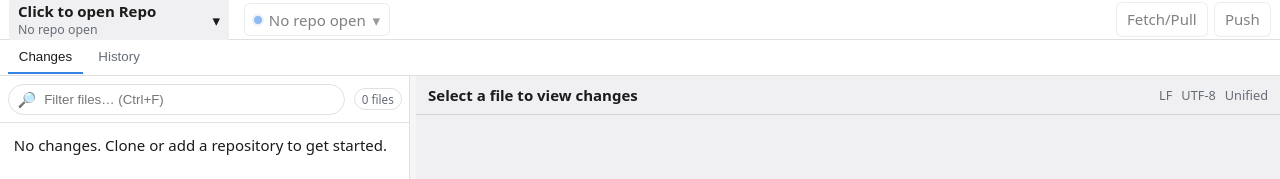
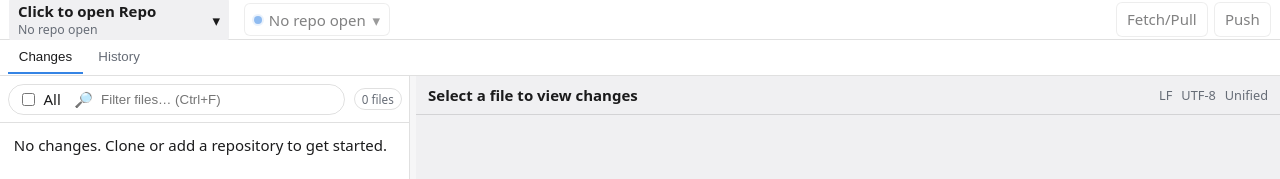
Before and after one commit to Jordonbc/OpenVCS, a website built with Vite: page Frontend/index.html in a window 1280 px wide. Shown: the top 179 px of the page. Built offline with nearby package versions, Linux system fonts and the light colour scheme.

Commit message:
Test commit

```diff
--- a/Frontend/index.html
+++ b/Frontend/index.html
@@ -43,6 +43,10 @@
       <aside class="panel left" id="left" aria-label="List panel">
         <div class="left-head">
           <div class="filter">
+            <label title="Select all visible files" style="display:flex;align-items:center;gap:.4rem;margin-right:.5rem;">
+              <input id="select-all" type="checkbox" aria-label="Select all visible files" />
+              <span>All</span>
+            </label>
             <span class="filter-icon" aria-hidden="true">🔎</span>
             <input id="filter" type="search" placeholder="Filter files… (Ctrl+F)" aria-label="Filter files or commits" />
           </div>
```
